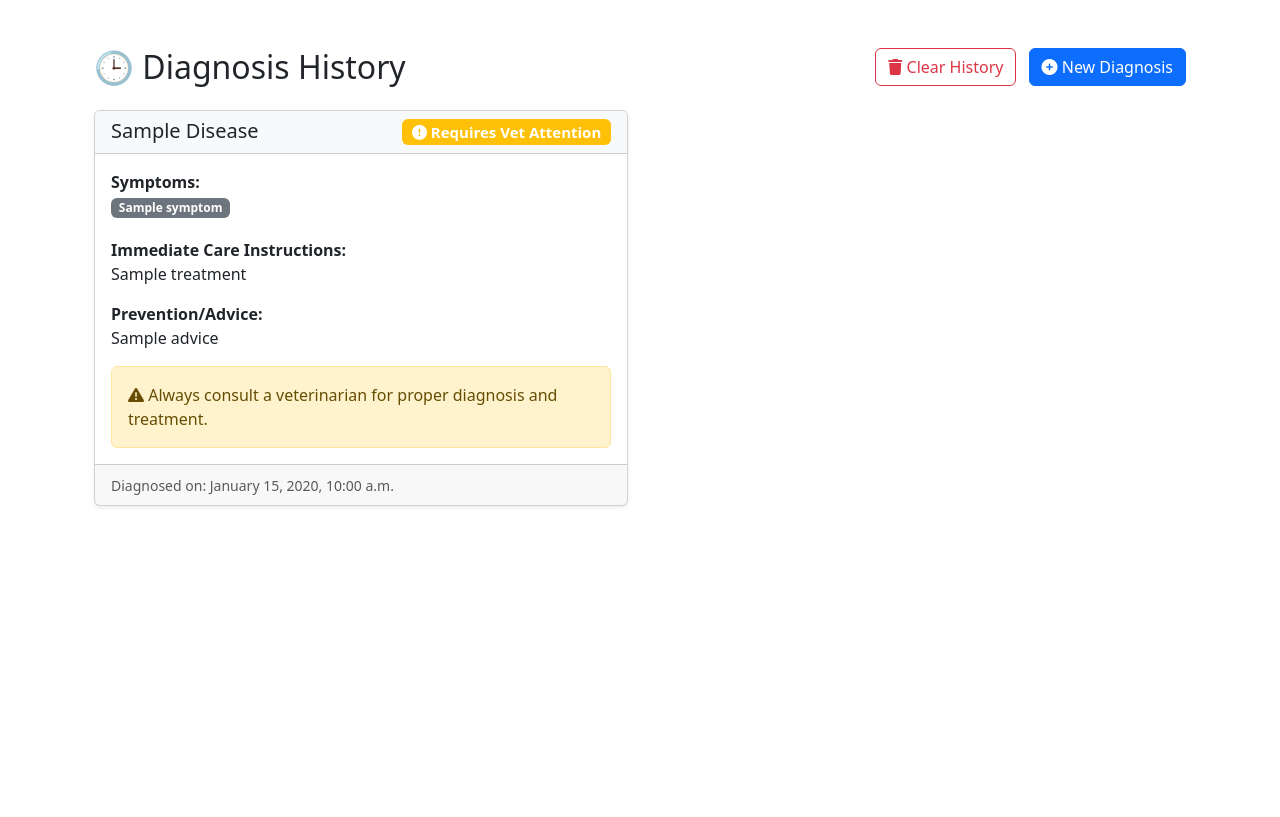
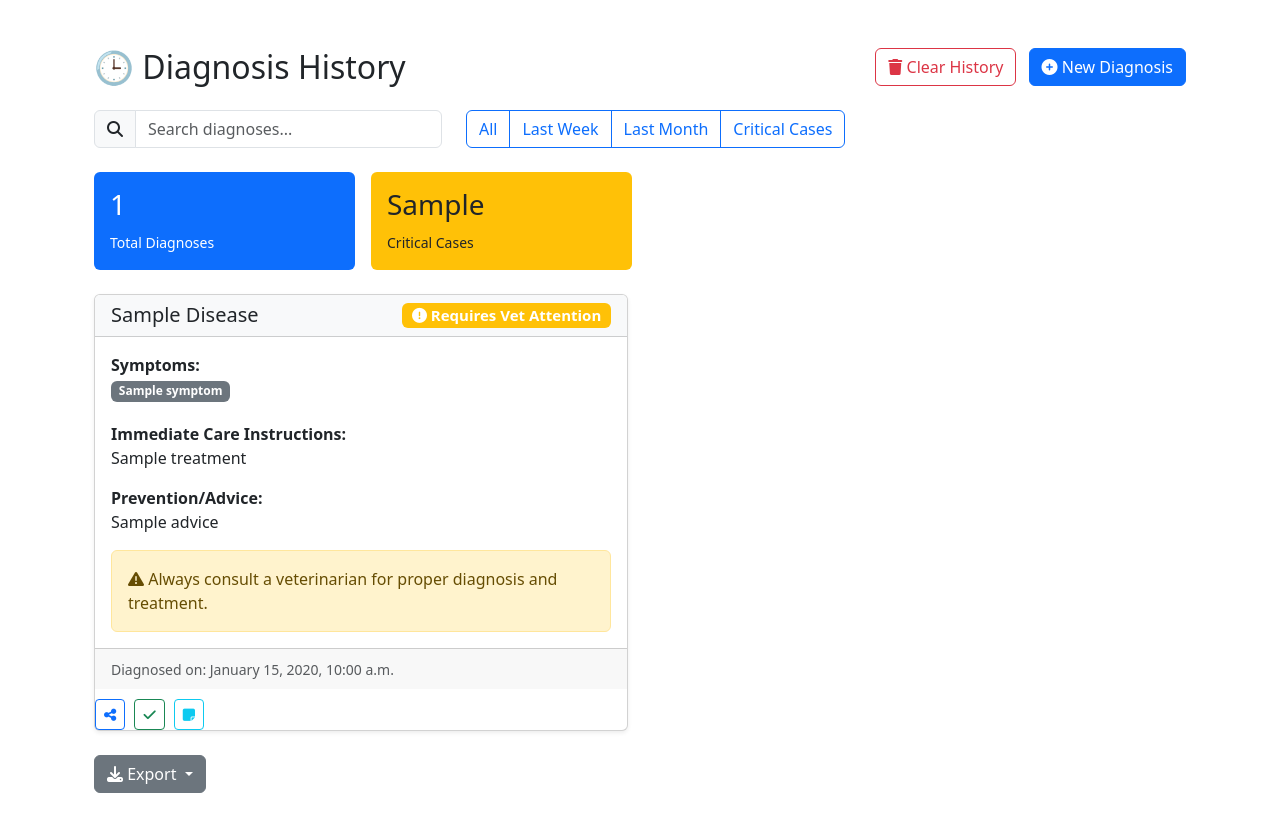
Before and after one commit to jennybrian/Cattledoctor, a Django app: template diagnosis/templates/diagnosis/history.html in a window 1280 px wide. Shown: the part 56-873 px from the top of the page. Before the commit the page ends 563 px from the top, so only its background shows below. Run offline with Django 5.2, Linux system fonts and the light colour scheme; the template is opened without the code that fills it: most values are stand-ins (such as "Sample title", 1, 10 or a date in 2020); parts of the project's set-up code (start-up, migrations or seed data) failed here and were passed over.

Commit message:
Fixing diagnosis history page page UX v1

```diff
--- a/diagnosis/templates/diagnosis/history.html
+++ b/diagnosis/templates/diagnosis/history.html
@@ -36,12 +36,48 @@
         {% endfor %}
     {% endif %}
 
+    <!-- Search and Filter -->
+    <div class="row mb-4">
+        <div class="col-md-4">
+            <div class="input-group">
+                <span class="input-group-text"><i class="fas fa-search"></i></span>
+                <input type="text" class="form-control" placeholder="Search diagnoses...">
+            </div>
+        </div>
+        <div class="col-md-8">
+            <div class="btn-group" role="group">
+                <button class="btn btn-outline-primary">All</button>
+                <button class="btn btn-outline-primary">Last Week</button>
+                <button class="btn btn-outline-primary">Last Month</button>
+                <button class="btn btn-outline-primary">Critical Cases</button>
+            </div>
+        </div>
+    </div>
+
+    <!-- Statistics -->
+    <div class="stats-wrapper mb-4">
+        <div class="row g-3">
+            <div class="col-md-3">
+                <div class="stat-card bg-primary text-white p-3 rounded">
+                    <h3>{{ total_diagnoses }}</h3>
+                    <small>Total Diagnoses</small>
+                </div>
+            </div>
+            <div class="col-md-3">
+                <div class="stat-card bg-warning text-dark p-3 rounded">
+                    <h3>{{ critical_cases }}</h3>
+                    <small>Critical Cases</small>
+                </div>
+            </div>
+        </div>
+    </div>
+
     <!-- Diagnosis History List -->
     {% if histories %}
         <div class="row">
             {% for history in histories %}
                 <div class="col-md-6 mb-4">
-                    <div class="card shadow-sm">
+                    <div class="card shadow-sm diagnosis-card">
                         <div class="card-header bg-light">
                             <h5 class="card-title mb-0">
                                 {{ history.disease.name|title }}
@@ -73,18 +109,97 @@
                         <div class="card-footer text-muted">
                             <small>Diagnosed on: {{ history.diagnosis_date|date:"F j, Y, g:i a" }}</small>
                         </div>
+                        <div class="quick-actions">
+                            <button class="btn btn-sm btn-outline-primary" title="Share with vet">
+                                <i class="fas fa-share-alt"></i>
+                            </button>
+                            <button class="btn btn-sm btn-outline-success" title="Mark as resolved">
+                                <i class="fas fa-check"></i>
+                            </button>
+                            <button class="btn btn-sm btn-outline-info" title="Add notes">
+                                <i class="fas fa-sticky-note"></i>
+                            </button>
+                        </div>
                     </div>
                 </div>
             {% endfor %}
         </div>
     {% else %}
-        <div class="alert alert-info text-center">
-            <i class="fas fa-info-circle"></i> You have no diagnosis history yet.
-            <br><br>
-            <a href="{% url 'diagnosis_home' %}" class="btn btn-primary">
-                Start a New Diagnosis
+        <div class="empty-state text-center py-5">
+            <img src="{% static 'img/empty-history.svg' %}" alt="No history" class="mb-4" style="max-width: 200px;">
+            <h4>No Diagnosis History Yet</h4>
+            <p class="text-muted">Start by diagnosing your first case</p>
+            <a href="{% url 'diagnosis_home' %}" class="btn btn-primary btn-lg">
+                <i class="fas fa-stethoscope"></i> Start First Diagnosis
             </a>
         </div>
     {% endif %}
+
+    <!-- Export Options -->
+    <div class="dropdown mb-4">
+        <button class="btn btn-secondary dropdown-toggle" data-bs-toggle="dropdown">
+            <i class="fas fa-download"></i> Export
+        </button>
+        <ul class="dropdown-menu">
+            <li><a class="dropdown-item" href="#"><i class="fas fa-file-pdf"></i> PDF Report</a></li>
+            <li><a class="dropdown-item" href="#"><i class="fas fa-file-excel"></i> Excel</a></li>
+            <li><a class="dropdown-item" href="#"><i class="fas fa-print"></i> Print</a></li>
+        </ul>
+    </div>
 </div>
+
+<style>
+    .diagnosis-timeline {
+        position: relative;
+    }
+
+    .timeline-item {
+        padding-left: 50px;
+        position: relative;
+        margin-bottom: 30px;
+    }
+
+    .timeline-item::before {
+        content: '';
+        position: absolute;
+        left: 0;
+        height: 100%;
+        width: 2px;
+        background: linear-gradient(to bottom, #0d6efd 0%, #0099ff 100%);
+    }
+
+    .diagnosis-card {
+        transition: all 0.3s ease;
+        cursor: pointer;
+    }
+
+    .diagnosis-card:hover {
+        transform: translateY(-5px);
+        box-shadow: 0 10px 20px rgba(0,0,0,0.1);
+    }
+
+    .severity-indicator {
+        width: 10px;
+        height: 10px;
+        border-radius: 50%;
+        display: inline-block;
+        margin-right: 8px;
+    }
+
+    .quick-actions {
+        margin-top: 10px;
+    }
+
+    .quick-actions .btn {
+        margin-right: 5px;
+    }
+
+    .category-tags {
+        margin-top: 10px;
+    }
+
+    .category-tags .badge {
+        margin-right: 5px;
+    }
+</style>
 {% endblock %}
--- a/diagnosis/templates/diagnosis/index.html
+++ b/diagnosis/templates/diagnosis/index.html
@@ -324,7 +324,7 @@
     </div>
 
     <div id="results" class="mt-4">
-      <h5 class="text-success">Diagnosis Results:</h5>
+      <h5 class="text-success text-center fw-bold mb-4">Diagnosis Result</h5>
       <div id="diseaseList" class="list-group mt-3"></div>
     </div>
 
```
